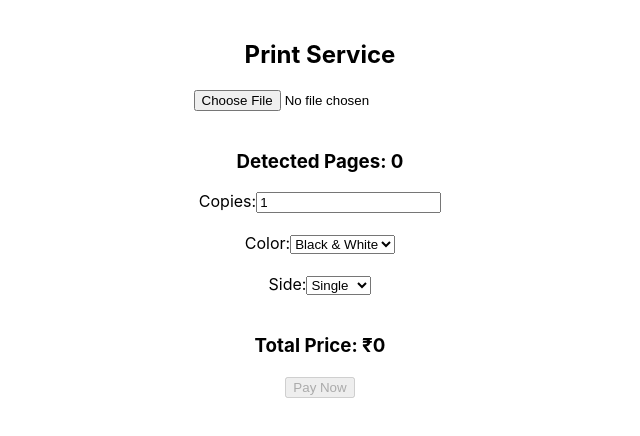
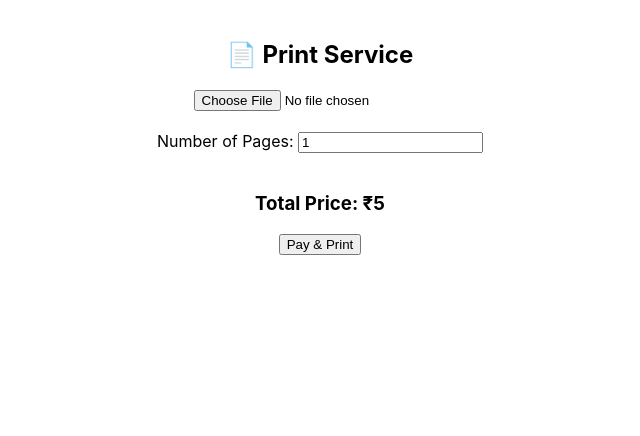
Before and after one commit to annuyadav0700-droid/print-frontend, a React (Create React App) app: page / in a window 1280 px wide. Shown: the top 436 px of the page, without its empty margins (320-960 px from the left). Built offline with nearby package versions, Linux system fonts and the light colour scheme.

Commit message:
added pprint page

```diff
--- a/src/App.js
+++ b/src/App.js
@@ -5,7 +5,7 @@ import pdfWorker from "pdfjs-dist/build/pdf.worker.entry";
 // ✅ PDF.js worker setup (Render friendly)
 pdfjsLib.GlobalWorkerOptions.workerSrc =
 pdfWorker;
-
+import PrintPage from "./PrintPage";
 
 function App() {
   const [file, setFile] = useState(null);
@@ -47,6 +47,7 @@ function App() {
 
     return totalPages * pricePerPage;
   };
+  return<PrintPage/>;
 
   // 💳 Load Razorpay script
   const loadRazorpay = () => {
--- /dev/null
+++ b/src/PrintPage.js
@@ -0,0 +1,81 @@
+import React, { useState } from "react";
+
+function PrintPage() {
+  const [file, setFile] = useState(null);
+  const [pages, setPages] = useState(1);
+  const pricePerPage = 5;
+
+  const totalPrice = pages * pricePerPage;
+
+  const handleFileChange = (e) => {
+    setFile(e.target.files[0]);
+  };
+
+  const handlePayment = async () => {
+    try {
+      // 1️⃣ Create order from backend
+      const res = await fetch("https://backend-server-9jix.onrender.com//create-order", {
+        method: "POST",
+        headers: { "Content-Type": "application/json" },
+        body: JSON.stringify({ amount: totalPrice }),
+      });
+
+      const data = await res.json();
+
+      // 2️⃣ Razorpay payment
+      const options = {
+        key: "rzp_live_S86JCGSl30lgly",
+        amount: totalPrice * 100,
+        currency: "INR",
+        name: "Print Service",
+        description: "Document Printing",
+        order_id: data.orderId,
+
+        handler: async function (response) {
+          // 3️⃣ Verify payment
+          await fetch("https://backend-server-9jix.onrender.com//verify-payment", {
+            method: "POST",
+            headers: { "Content-Type": "application/json" },
+            body: JSON.stringify(response),
+          });
+
+          // 4️⃣ Generate 6 digit code
+          const code = Math.floor(100000 + Math.random() * 900000);
+
+          alert("Payment Successful 🎉\nYour Print Code: " + code);
+        },
+
+        theme: { color: "#3399cc" },
+      };
+
+      const rzp = new window.Razorpay(options);
+      rzp.open();
+
+    } catch (err) {
+      alert("Payment failed ❌");
+      console.log(err);
+    }
+  };
+
+  return (
+    <div style={{ textAlign: "center", marginTop: "40px" }}>
+      <h2>📄 Print Service</h2>
+
+      <input type="file" onChange={handleFileChange} /><br /><br />
+
+      <label>Number of Pages: </label>
+      <input
+        type="number"
+        value={pages}
+        min="1"
+        onChange={(e) => setPages(e.target.value)}
+      /><br /><br />
+
+      <h3>Total Price: ₹{totalPrice}</h3>
+
+      <button onClick={handlePayment}>Pay & Print</button>
+    </div>
+  );
+}
+
+export default PrintPage;
```
